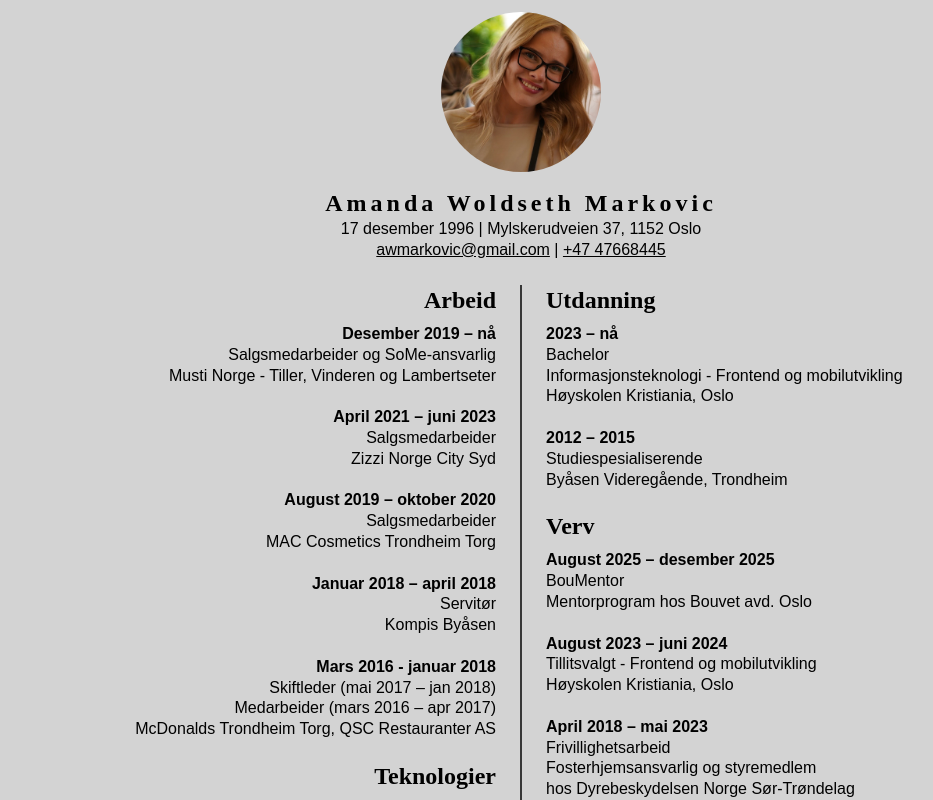
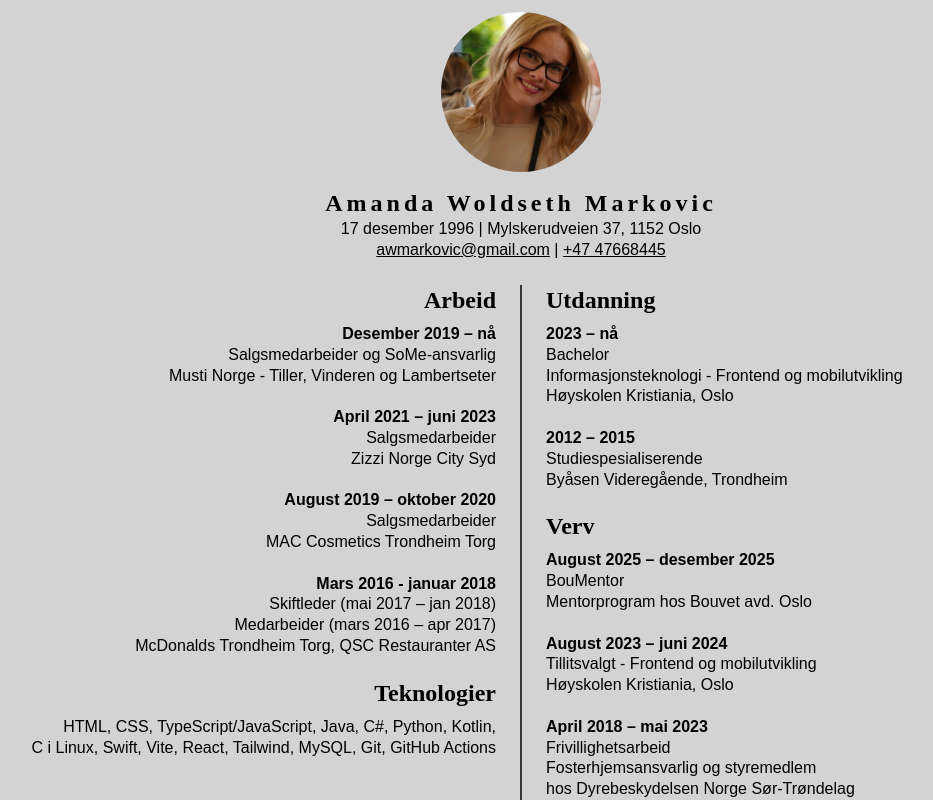
Before and after one commit to awmarkovic/awm-homepage, a React (Vite) app: page / in a window 1280 px wide. Shown: the whole page, without its empty margins (123-1056 px from the left). Built offline with nearby package versions, Linux system fonts and the light colour scheme.

Commit message:
Remove Kompis as job

```diff
--- a/src/App.tsx
+++ b/src/App.tsx
@@ -55,14 +55,6 @@ function App() {
             </p>
             <p>Salgsmedarbeider</p>
             <p>MAC Cosmetics Trondheim Torg</p>
-          </li>
-          <br />
-          <li>
-            <p>
-              <strong>Januar 2018 – april 2018</strong>
-            </p>
-            <p>Servitør</p>
-            <p>Kompis Byåsen</p>
           </li>
           <br />
           <li>
```
